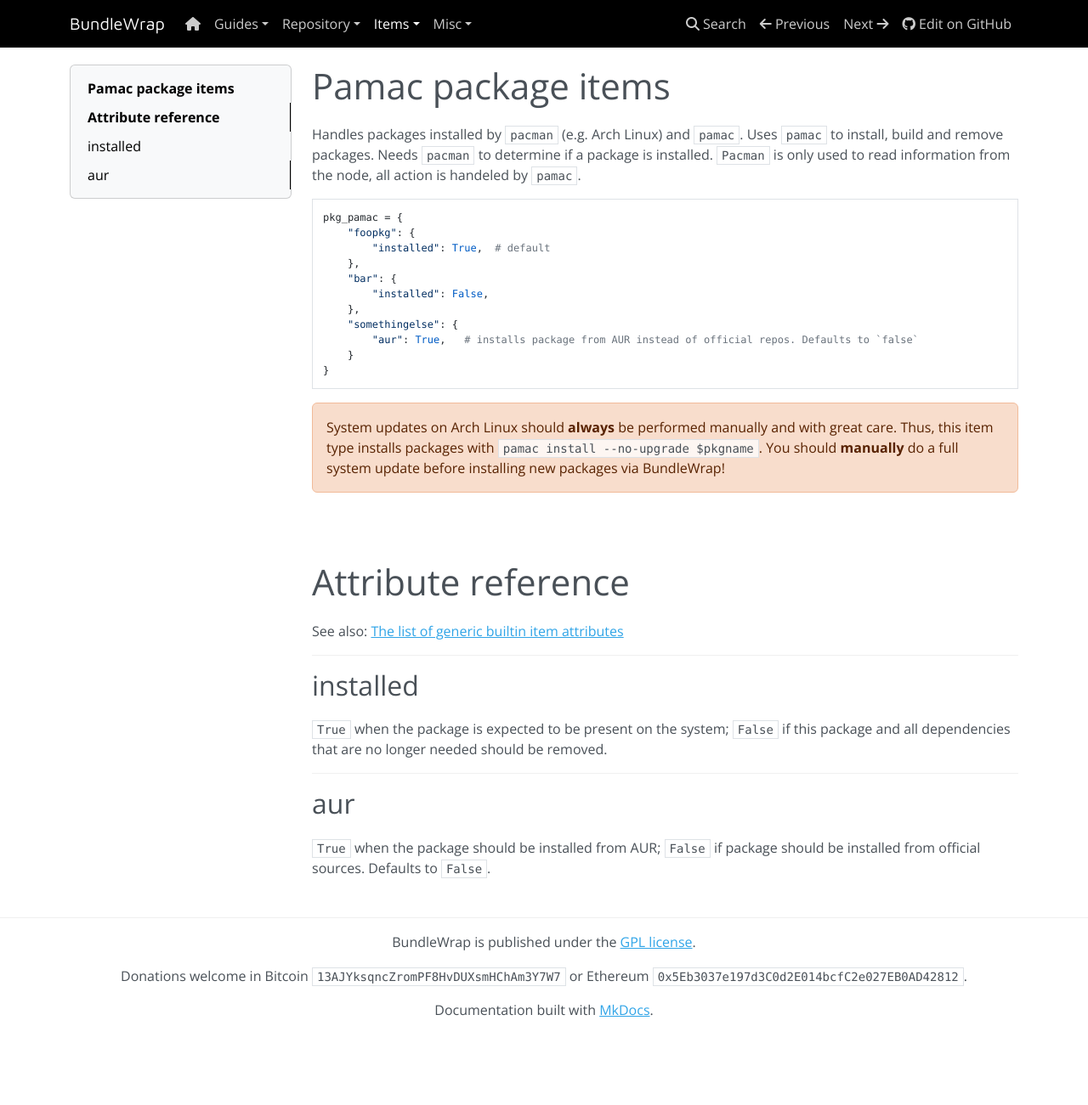
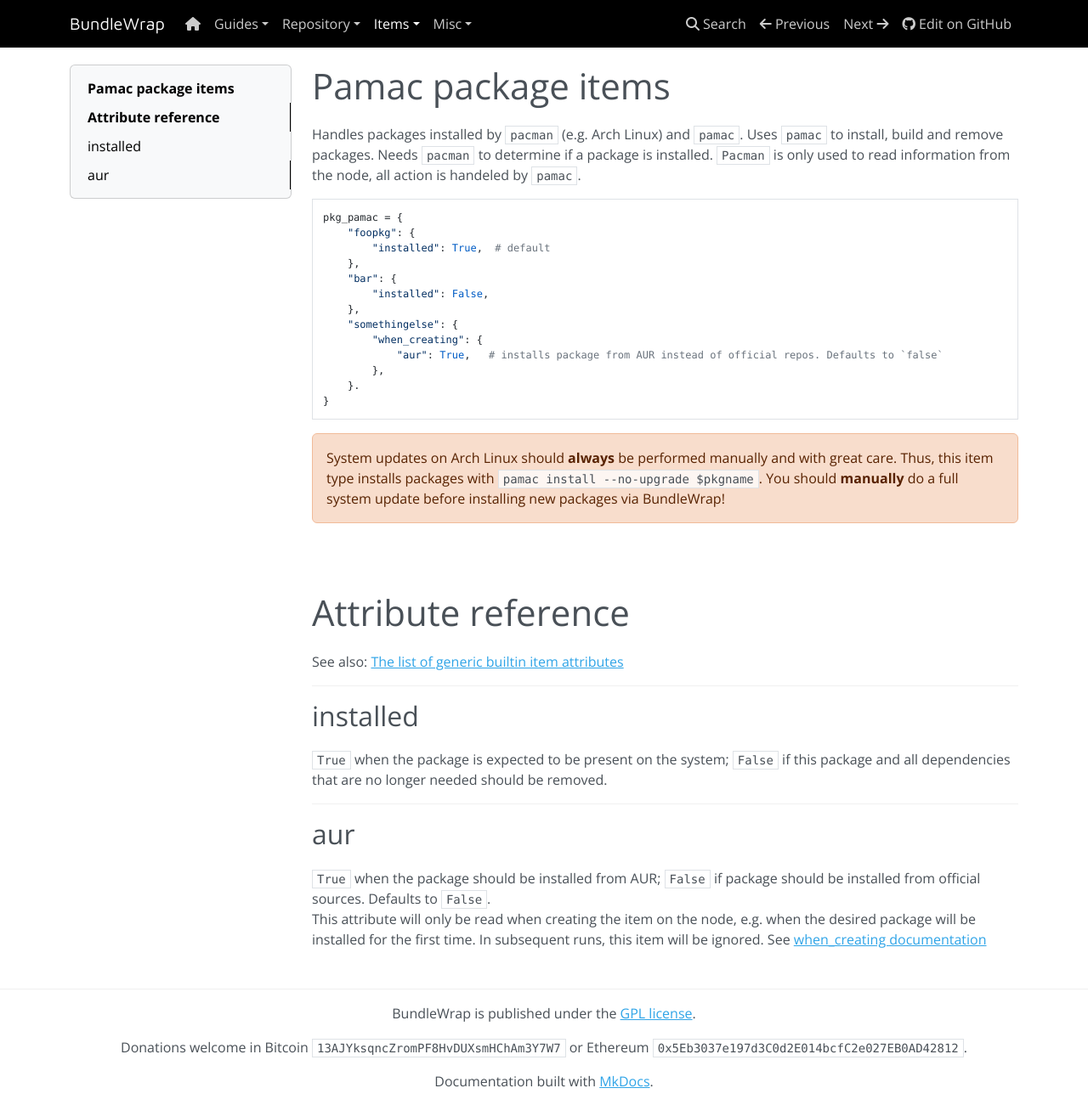
Before and after one commit to bundlewrap/bundlewrap, an MkDocs documentation site: the page built from docs/content/items/pkg_pamac.md, in a window 1280 px wide and 1301 px high. Shown: the whole window at 85% size. Built offline with MkDocs 1.6.1, drawn with Linux system fonts in a browser that asks for light colours; nearby versions of some CDN libraries.

Commit message:
update docs: reflect change to when_creating in docs

```diff
--- a/docs/content/items/pkg_pamac.md
+++ b/docs/content/items/pkg_pamac.md
@@ -11,8 +11,10 @@
             "installed": False,
         },
         "somethingelse": {
-            "aur": True,   # installs package from AUR instead of official repos. Defaults to `false`
-        }
+			"when_creating": {
+	            "aur": True,   # installs package from AUR instead of official repos. Defaults to `false`
+			},
+        }.
     }
 
 <div class="alert alert-warning">System updates on Arch Linux should <strong>always</strong> be performed manually and with great care. Thus, this item type installs packages with <code>pamac install --no-upgrade $pkgname</code>. You should <strong>manually</strong> do a full system update before installing new packages via BundleWrap!</div>
@@ -34,3 +36,4 @@
 ## aur
 
 `True` when the package should be installed from AUR; `False` if package should be installed from official sources. Defaults to `False`.
+This attribute will only be read when creating the item on the node, e.g. when the desired package will be installed for the first time. In subsequent runs, this item will be ignored. See [when_creating documentation](../repo/items.py.md#when_creating)
```
